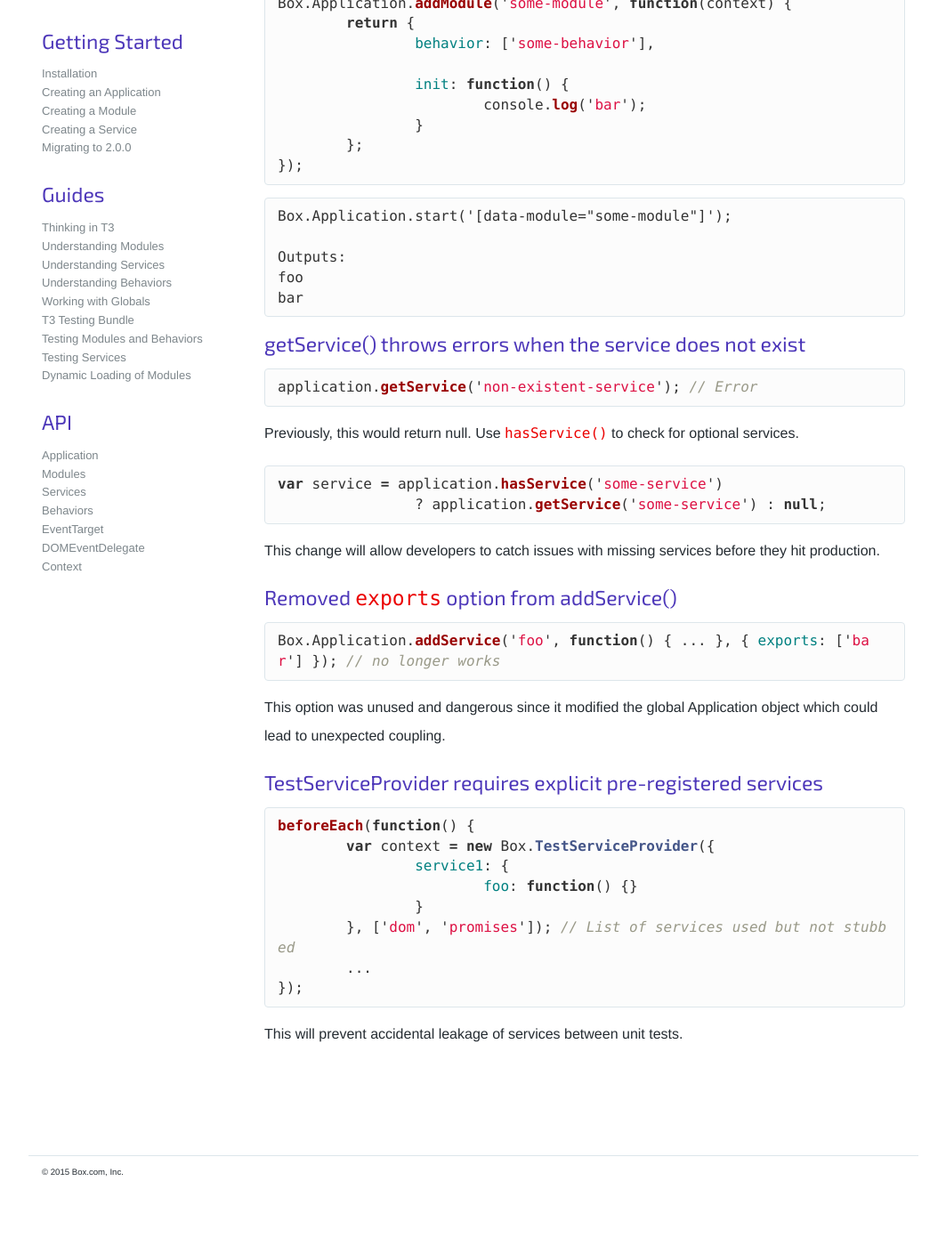
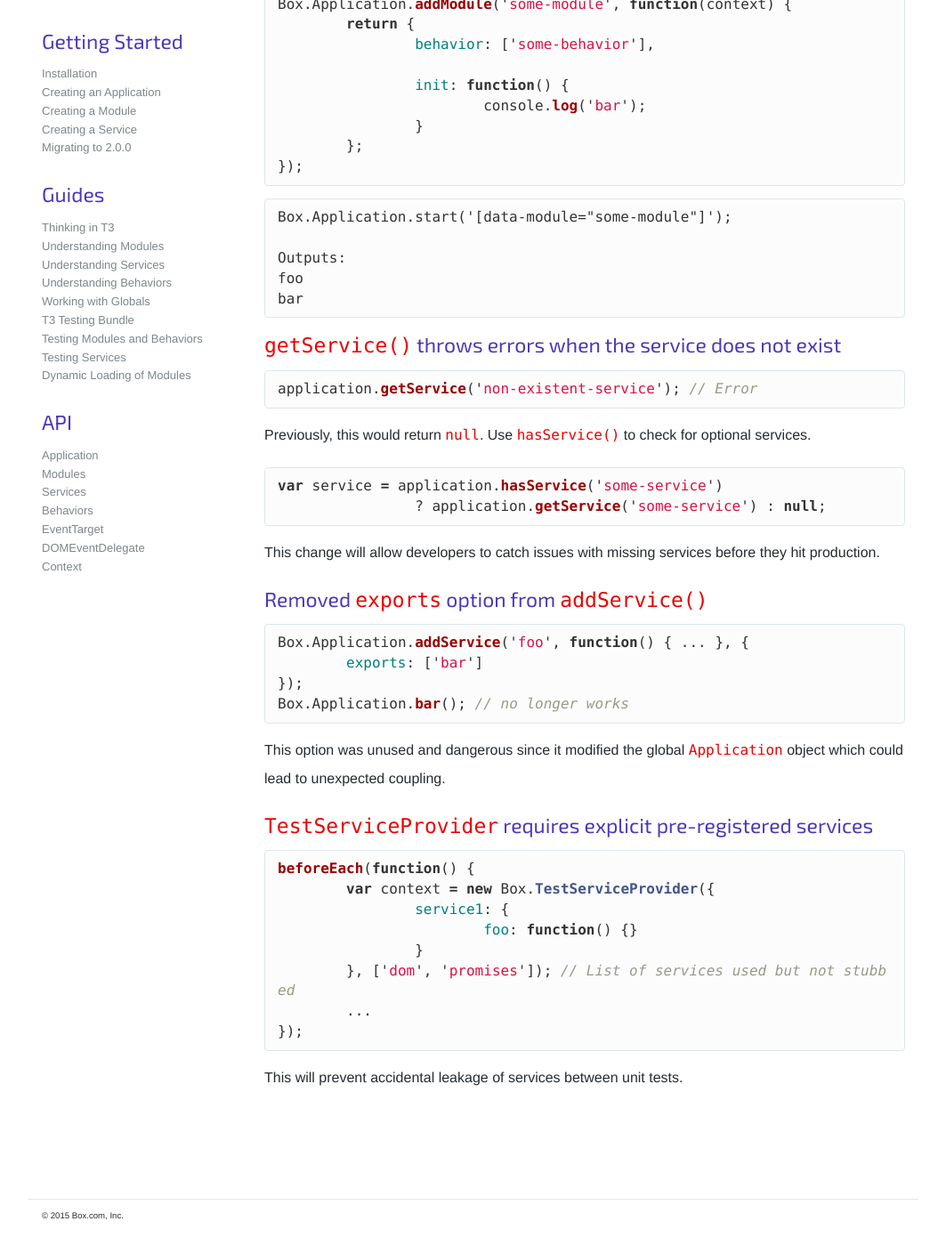
Before and after one commit to box/t3js, a Jekyll site: the page built from docs/getting-started/migrating-to-2-0-0.md, in a window 1280 px wide and 1400 px high, scrolled down 958 px. Shown: the whole window at 89% size, without its empty margins (108-1171 px from the left). Built offline with Jekyll 4.4.1, drawn with Linux system fonts in a browser that asks for light colours; Markdown is read by kramdown in place of the engine named in the settings; before the commit the page ends 2309 px from its top, so only the background shows below that; some of the changed text lies outside the part shown.

Commit message:
Add missing highlighting and fix example

````diff
--- a/docs/getting-started/migrating-to-2-0-0.md
+++ b/docs/getting-started/migrating-to-2-0-0.md
@@ -21,7 +21,7 @@ Box.Application.addService('some-module', function(application) {
 });
 ```
 
-#### Behaviors init() before module init()
+#### Behaviors `init()` before module `init()`
 
 This should allow the modules to rely on any required setup from the behaviors.
 
@@ -55,13 +55,13 @@ foo
 bar
 ```
 
-#### getService() throws errors when the service does not exist
+#### `getService()` throws errors when the service does not exist
 
 ```js
 application.getService('non-existent-service'); // Error
 ```
 
-Previously, this would return null. Use `hasService()` to check for optional services.
+Previously, this would return `null`. Use `hasService()` to check for optional services.
 
 ```js
 var service = application.hasService('some-service')
@@ -69,14 +69,17 @@ var service = application.hasService('some-service')
 ```
 This change will allow developers to catch issues with missing services before they hit production.
 
-#### Removed `exports` option from addService()
+#### Removed `exports` option from `addService()`
 
 ```js
-Box.Application.addService('foo', function() { ... }, { exports: ['bar'] }); // no longer works
+Box.Application.addService('foo', function() { ... }, {
+	exports: ['bar']
+});
+Box.Application.bar(); // no longer works
 ```
-This option was unused and dangerous since it modified the global Application object which could lead to unexpected coupling.
+This option was unused and dangerous since it modified the global `Application` object which could lead to unexpected coupling.
 
-#### TestServiceProvider requires explicit pre-registered services
+#### `TestServiceProvider` requires explicit pre-registered services
 
 ```js
 beforeEach(function() {
````
